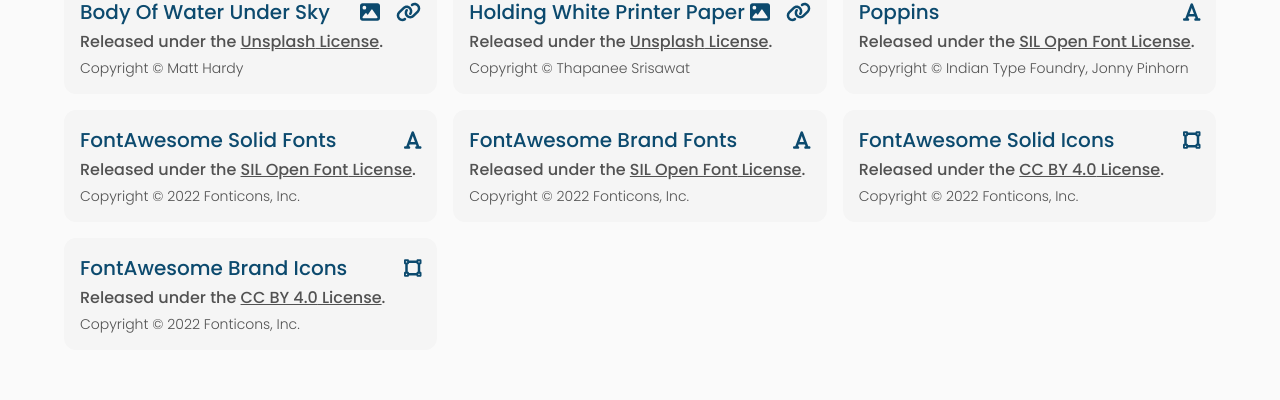
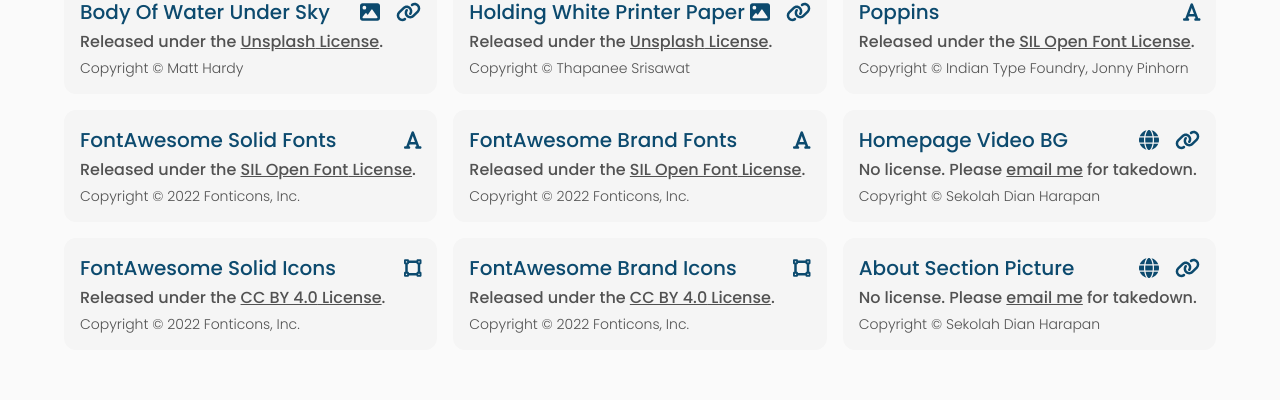
Before and after one commit to fang-industries/sdh, a React (Vite) app: page /licenses in a window 1280 px wide. Shown: the part 1398-1798 px from the top of the page. Built offline with nearby package versions, Linux system fonts and the light colour scheme; a web font is replaced by a local one.

Commit message:
add remaining

```diff
--- a/src/pages/licenses/Index.jsx
+++ b/src/pages/licenses/Index.jsx
@@ -170,6 +170,12 @@
               copyright="2022 Fonticons, Inc."
             />
             <AssetCard
+              name="Homepage Video BG"
+              web="https://www.sdh.sch.id/"
+              src="https://video.wixstatic.com/video/07639e_2763fc25be1645908e86bca5ad2c5cd4/720p/mp4/file.mp4"
+              copyright="Sekolah Dian Harapan"
+            />
+            <AssetCard
               name="FontAwesome Solid Icons"
               web="https://fontawesome.com/"
               license="CC BY 4.0"
@@ -181,6 +187,12 @@
               license="CC BY 4.0"
               copyright="2022 Fonticons, Inc."
             />
+            <AssetCard
+              name="About Section Picture"
+              web="https://www.sdh.sch.id/"
+              src="https://static.wixstatic.com/media/07639e_3ee67789c54d4ee99f2452e334e058c7~mv2.jpg/v1/crop/x_0,y_180,w_2000,h_2640/fill/w_400,h_528,al_c,q_80,usm_0.66_1.00_0.01,enc_auto/DSCF6477_edited.jpg"
+              copyright="Sekolah Dian Harapan"
+            />
           </div>
         </div>
       </div>
```
